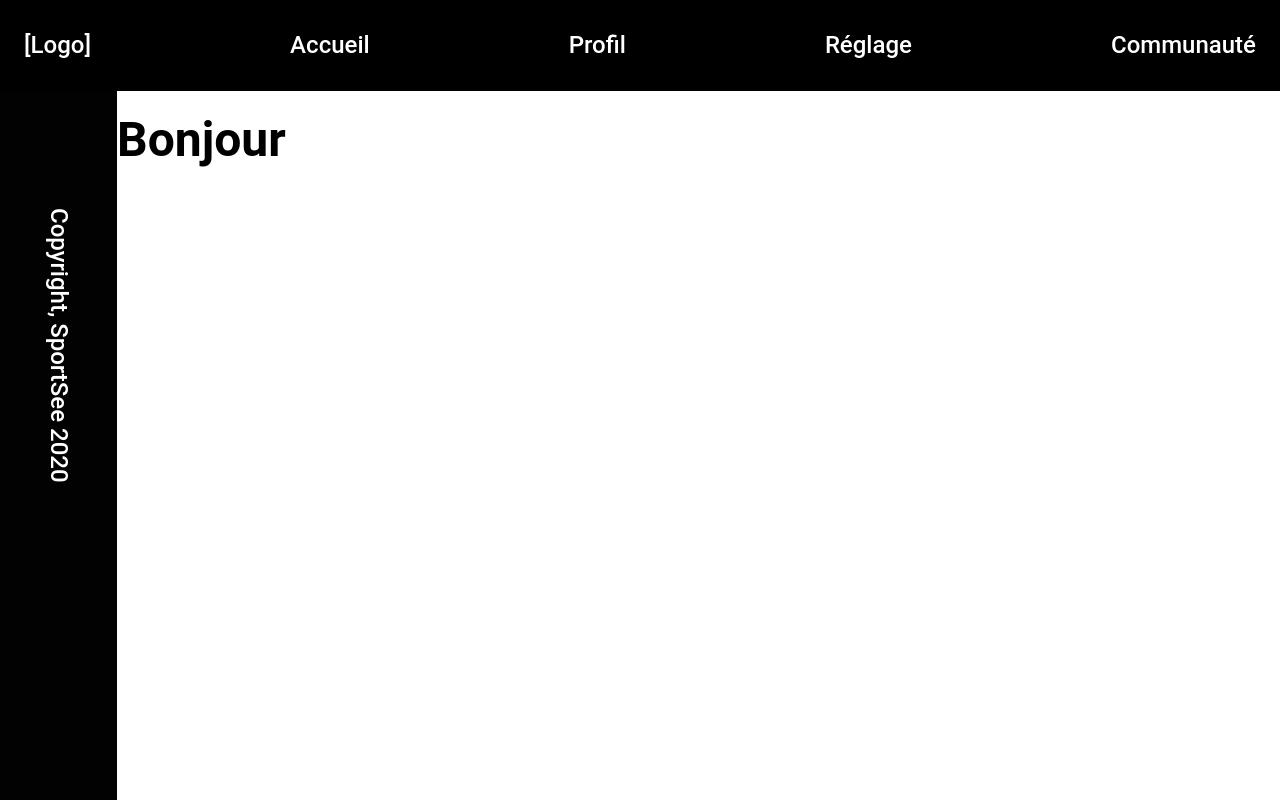
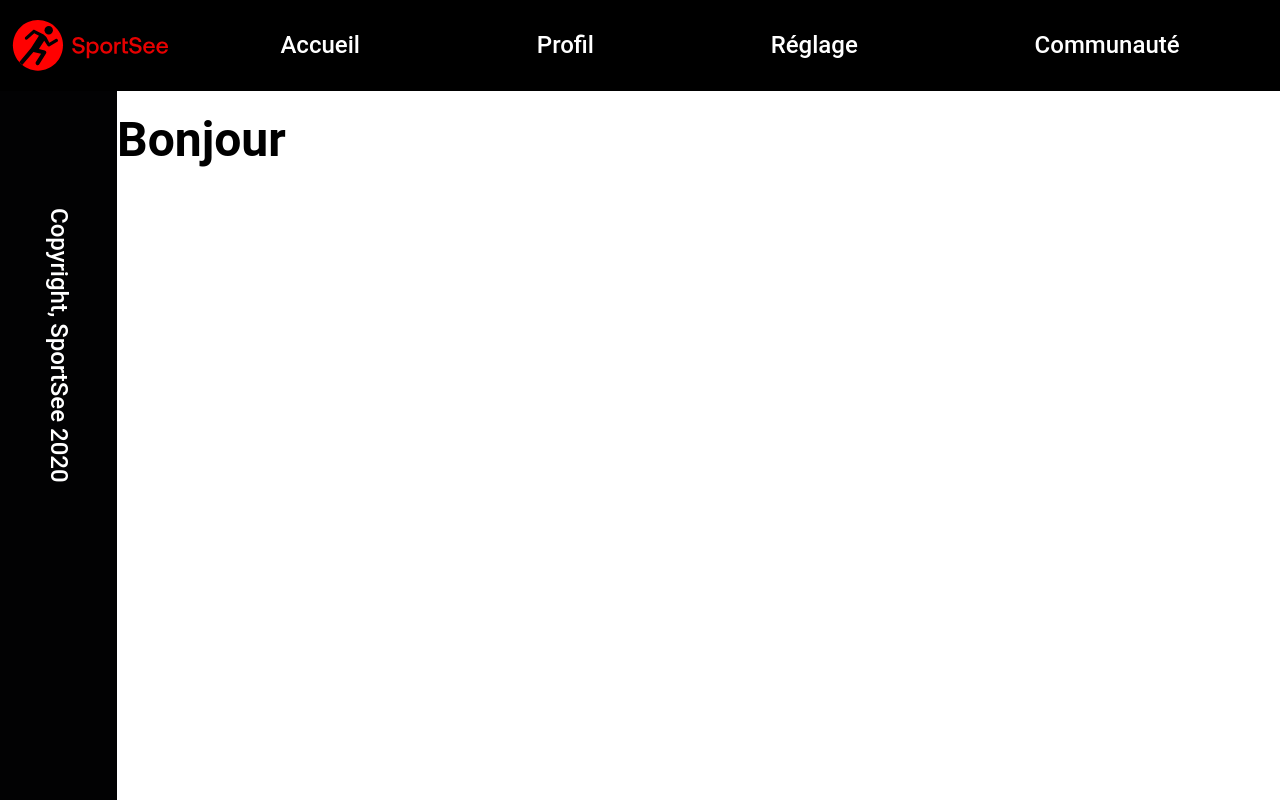
Before and after one commit to lgmoraes/SportSee, a React (Create React App) app: page / in a window 1280 px wide. Built offline with nearby package versions, Linux system fonts and the light colour scheme.

Commit message:
:heavy_plus_sign: update: Add header

```diff
--- a/src/components/Header/index.jsx
+++ b/src/components/Header/index.jsx
@@ -3,9 +3,8 @@ import { Link, NavLink } from 'react-router-dom'
 function Header() {
   return (
     <header className="header">
-      <div className="logo"></div>
+      <Link to="/" className="header__logo"></Link>
       <nav>
-        <Link to="/">[Logo]</Link>
         <NavLink
           className={({ isActive }) => (isActive ? 'active' : undefined)}
           to="/"
--- a/src/scss/components/_Header.scss
+++ b/src/scss/components/_Header.scss
@@ -10,15 +10,23 @@
   justify-content: space-between;
   align-items: center;
 
+  &__logo {
+      width: 178px;
+      height: 60px;
+
+      background: center no-repeat url(../../assets/logo.svg);
+      background-size: contain;
+  }
   nav {
     width: 100%;
+    max-width: 1100px;
     padding: 0 0.5em;
 
     color: white;
 
     display: flex;
     flex-direction: row;
-    justify-content: space-between;
+    justify-content: space-around;
   }
   a {
     &:hover {
```
Also changed, not shown: src/assets/logo.svg (added).
